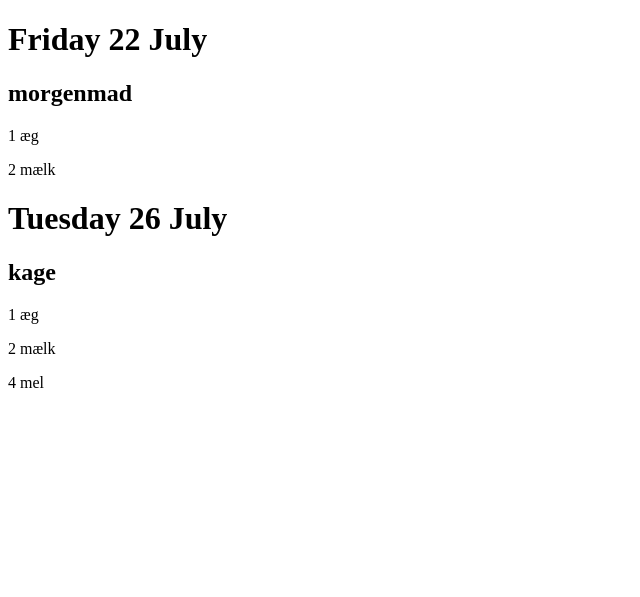
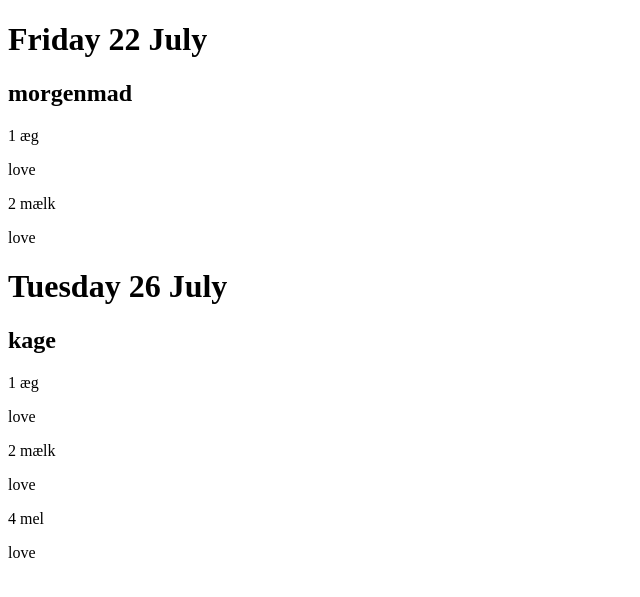
Before and after one commit to razzervision/Mealplan, a Django app: page / in a window 1280 px wide. Shown: the top 597 px of the page, without its empty margins (0-640 px from the left). Run offline with Django 3.2, Linux system fonts and the light colour scheme; data comes from the database, SQL or seed files in the repository.

Commit message:
home.html new element chenge author

```diff
--- a/madplan/templates/madplan/home.html
+++ b/madplan/templates/madplan/home.html
@@ -7,7 +7,10 @@
             <h1>{{ weekday.date|date:"l d F" }}</h1>
             <h2>{{ weekday.recipes }}</h2>
             {% for ingredent in weekday.recipes.ingrediens.values_list %}
-                <p>{{ ingredent|cut:"("|cut:")"|cut:"'"|cut:"," }}</p>
+                <div>
+                    <p>{{ ingredent|cut:"("|cut:")"|cut:"'"|cut:"," }}</p>
+                    <p>love</p>
+                </div>
 
             {% endfor %}
         </div>
```
